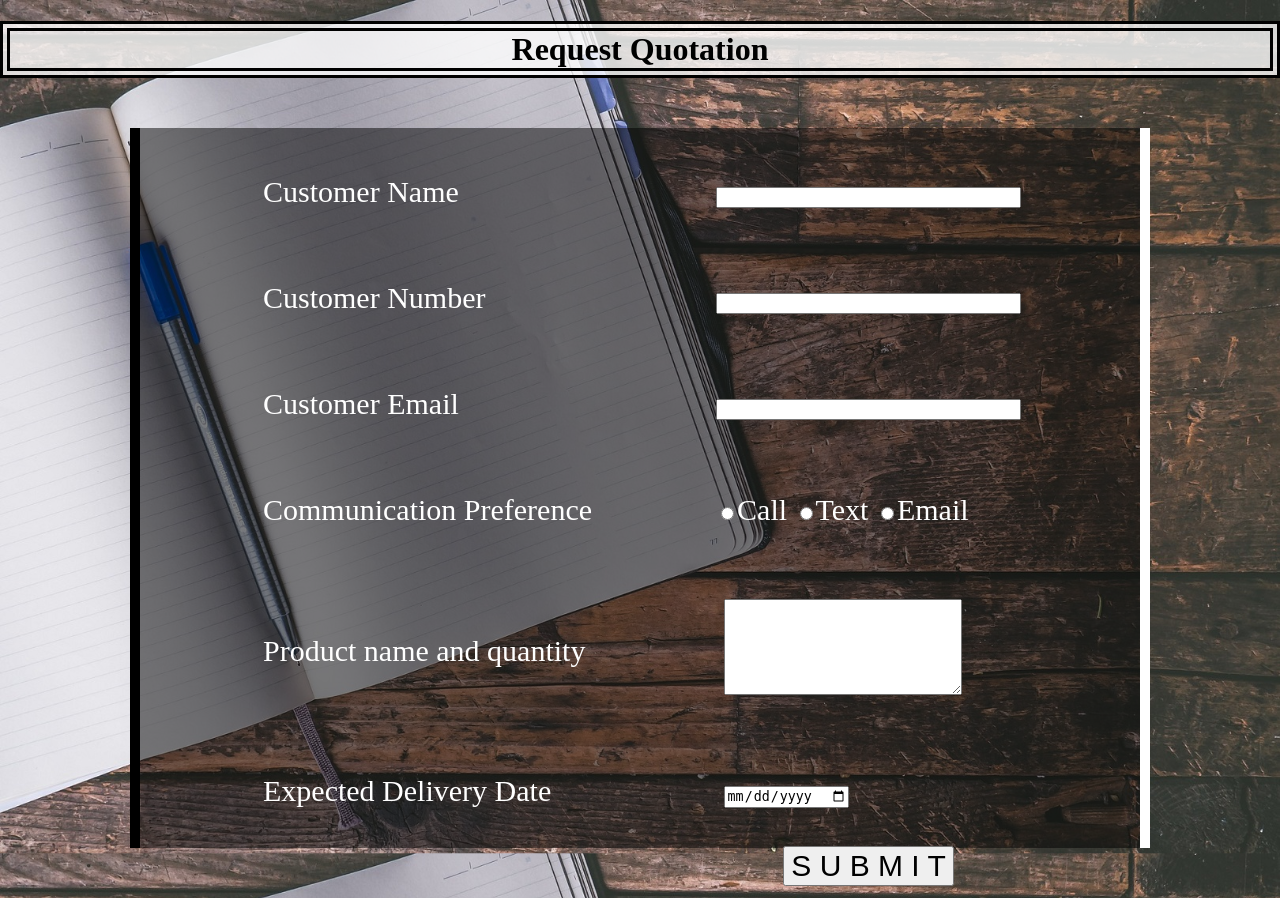
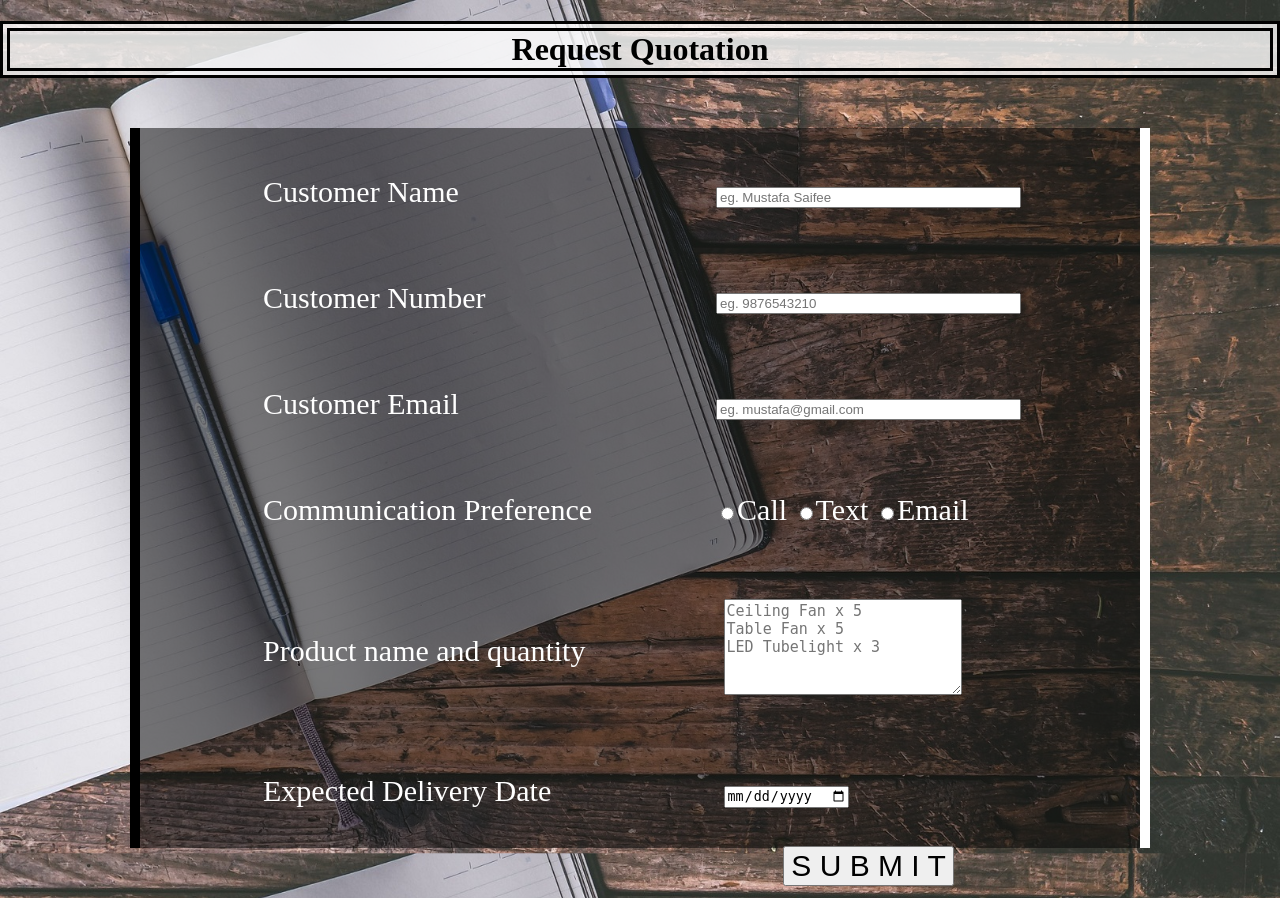
Before and after one commit to saifeemustafaq/iwtproject, a PHP site: page /quot.php in a window 1280 px wide. Run offline with PHP 8.4, Linux system fonts and the light colour scheme.

Commit message:
Added placeholders

```diff
--- a/quot.php
+++ b/quot.php
@@ -16,21 +16,21 @@
 					<td align="left">
 					&emsp;&emsp;&emsp;&emsp;Customer Name
 					</td>
-					<td align="left",><br>&emsp;&emsp;&emsp;&emsp;<input type="text" name="cname" size="35"><br><br>
+					<td align="left",><br>&emsp;&emsp;&emsp;&emsp;<input type="text" name="cname" placeholder="eg. Mustafa Saifee" size="35"><br><br>
 					</td>
 				</tr>
 				<tr>
 					<td align="left">
 						&emsp;&emsp;&emsp;&emsp;Customer Number
 					</td>
-					<td align="left"><br>&emsp;&emsp;&emsp;&emsp;<input type="text" name="cnum" size="35"><br><br>
+					<td align="left"><br>&emsp;&emsp;&emsp;&emsp;<input type="text" name="cnum" placeholder="eg. 9876543210" size="35"><br><br>
 					</td>
 				</tr>
 				<tr>
 					<td align="left">
 						&emsp;&emsp;&emsp;&emsp;Customer Email
 					</td>
-					<td align="left"><br>&emsp;&emsp;&emsp;&emsp;<input type="email" name="email" size="35"><br><br>
+					<td align="left"><br>&emsp;&emsp;&emsp;&emsp;<input type="email" name="email" placeholder="eg. mustafa@gmail.com" size="35"><br><br>
 					</td>
 				</tr>
 				<tr>
@@ -47,7 +47,7 @@
 					<td align="left">
 						&emsp;&emsp;&emsp;&emsp;Product name and quantity</td>
 					<td align="left"><br>&emsp;&emsp;&emsp;&emsp;
-						<textarea name="pname" rows="5" cols="24" style="font-size: 15px"></textarea>
+						<textarea name="pname" rows="5" cols="24" style="font-size: 15px" placeholder="Ceiling Fan x 5		Table Fan x 5		LED Tubelight x 3"></textarea>
 						<br><br>
 					</td>
 				</tr>
@@ -68,4 +68,3 @@
 		</form>
 	</div>
 </body>
-</html>
```
